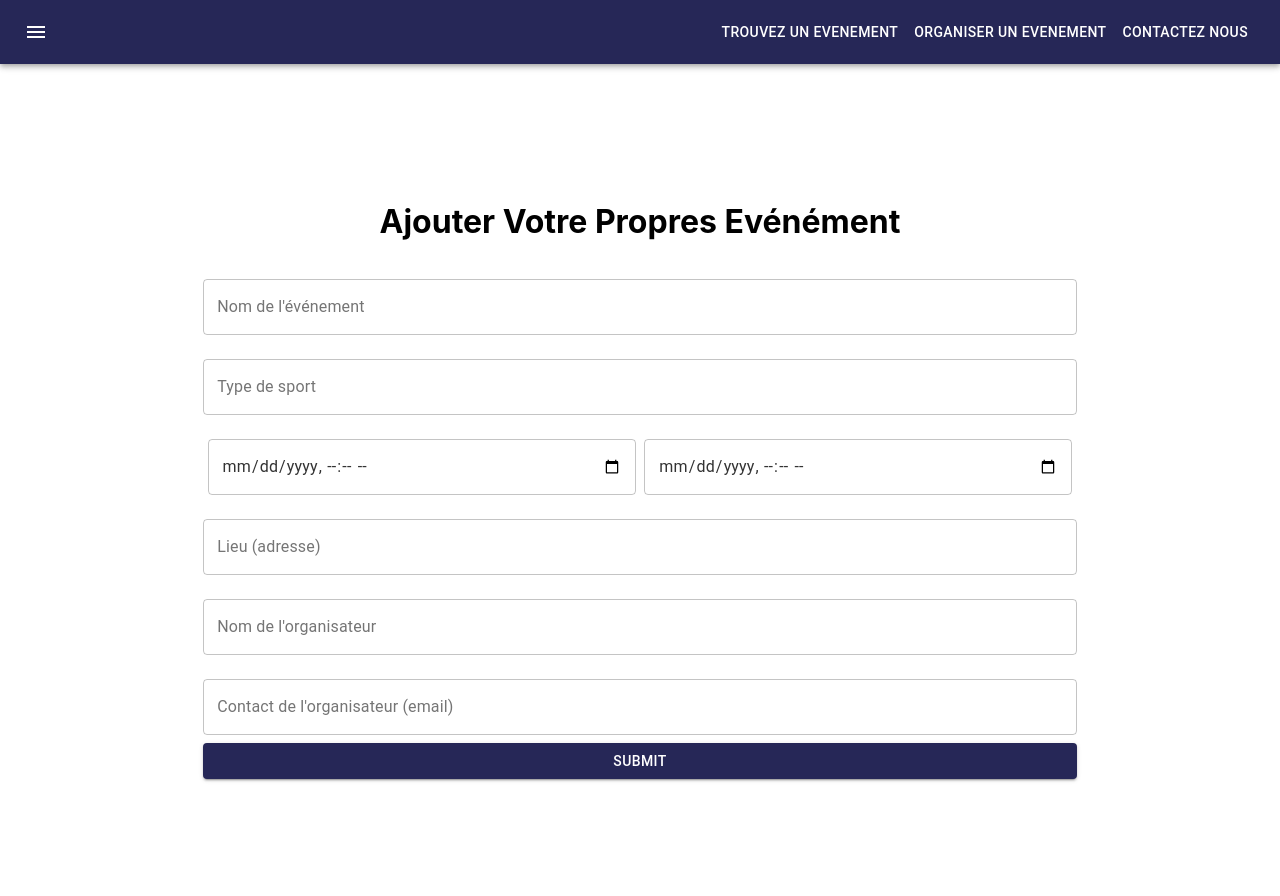
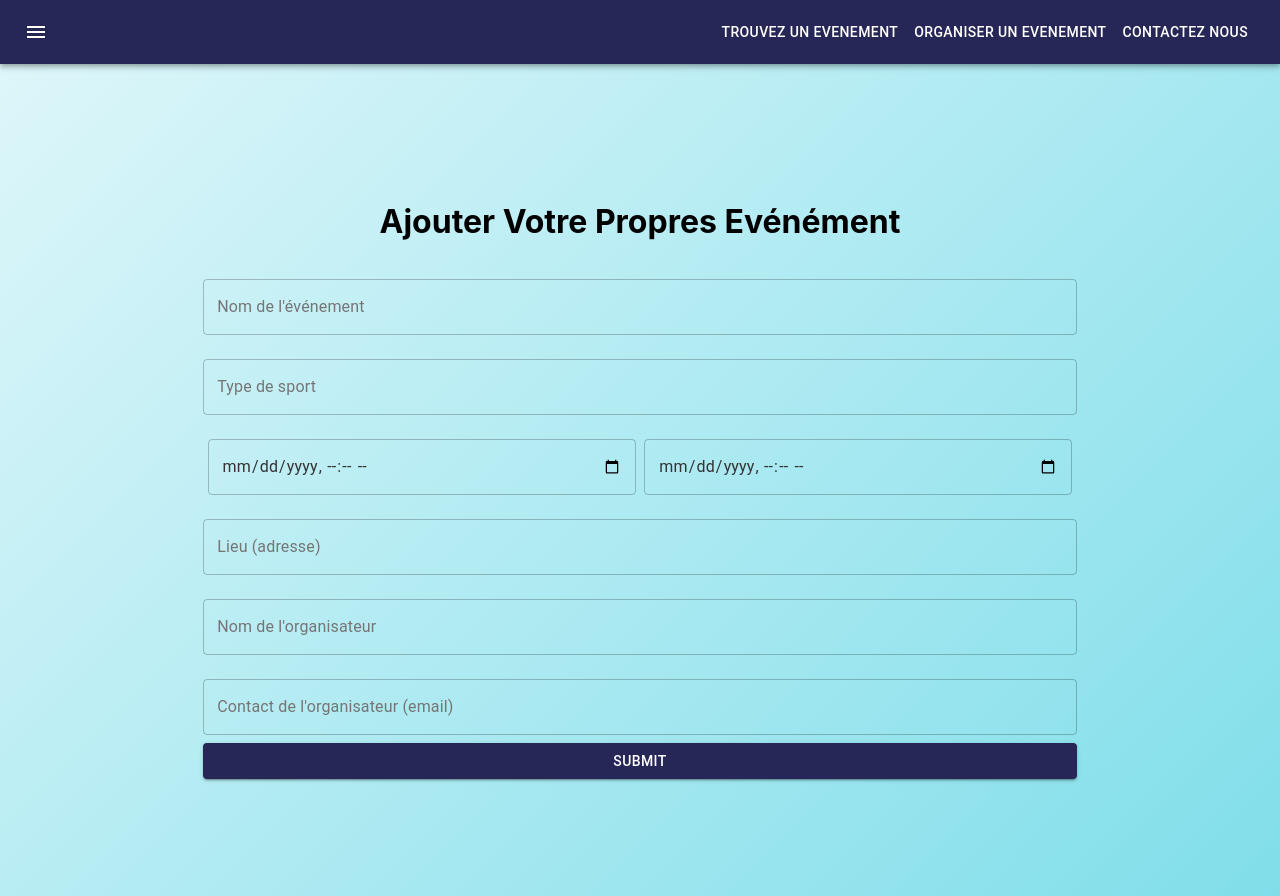
Before and after one commit to ahmeddahdouh/sportconnect_front, a React (Create React App) app: page / in a window 1280 px wide. Built offline with nearby package versions, Linux system fonts and the light colour scheme.

Commit message:
Amélioration style AddEventPage avec gradient et animation

```diff
--- a/src/pages/AddEventPage.js
+++ b/src/pages/AddEventPage.js
@@ -1,20 +1,26 @@
 import ButtonAppBar from "../components/navBarComponent";
 import AddEventForm from "../components/AddEventForm";
-import {useEffect, useState} from "react";
+import { useEffect, useState } from "react";
 import apiService from "../services/AuthService";
+import { Box } from '@mui/material';
 
 export default function AddEventPage() {
     const [decoded, setDecoded] = useState(null);
 
     useEffect(() => {
-        debugger;
-        setDecoded(apiService.get_current_user())
+        setDecoded(apiService.get_current_user());
     }, []);
 
-    return(
-        <div>
+    return (
+        <Box
+            sx={{
+                minHeight: '100vh',
+                background: 'linear-gradient(135deg, #e0f7fa 0%, #80deea 100%)',
+                animation: 'fadeIn 1s ease-in-out',
+            }}
+        >
             <ButtonAppBar username={decoded?.sub} />
-            <AddEventForm/>
-        </div>
-    )
+            <AddEventForm />
+        </Box>
+    );
 }
```
